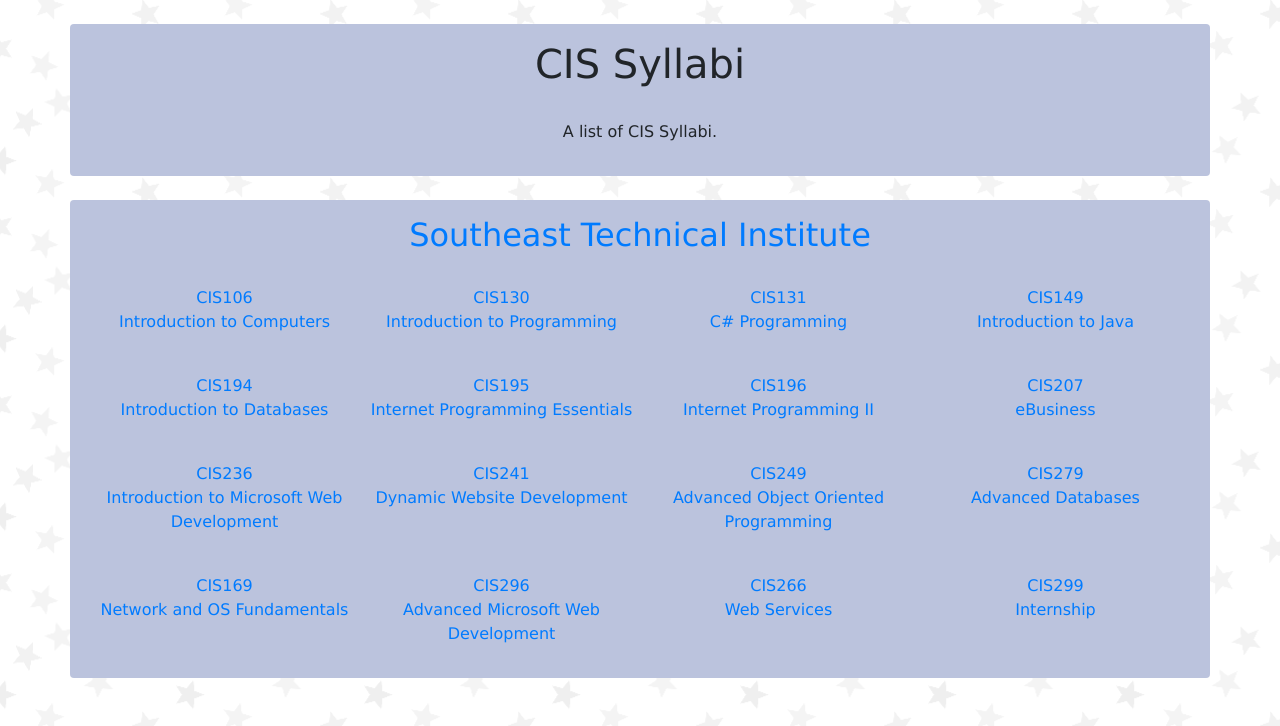
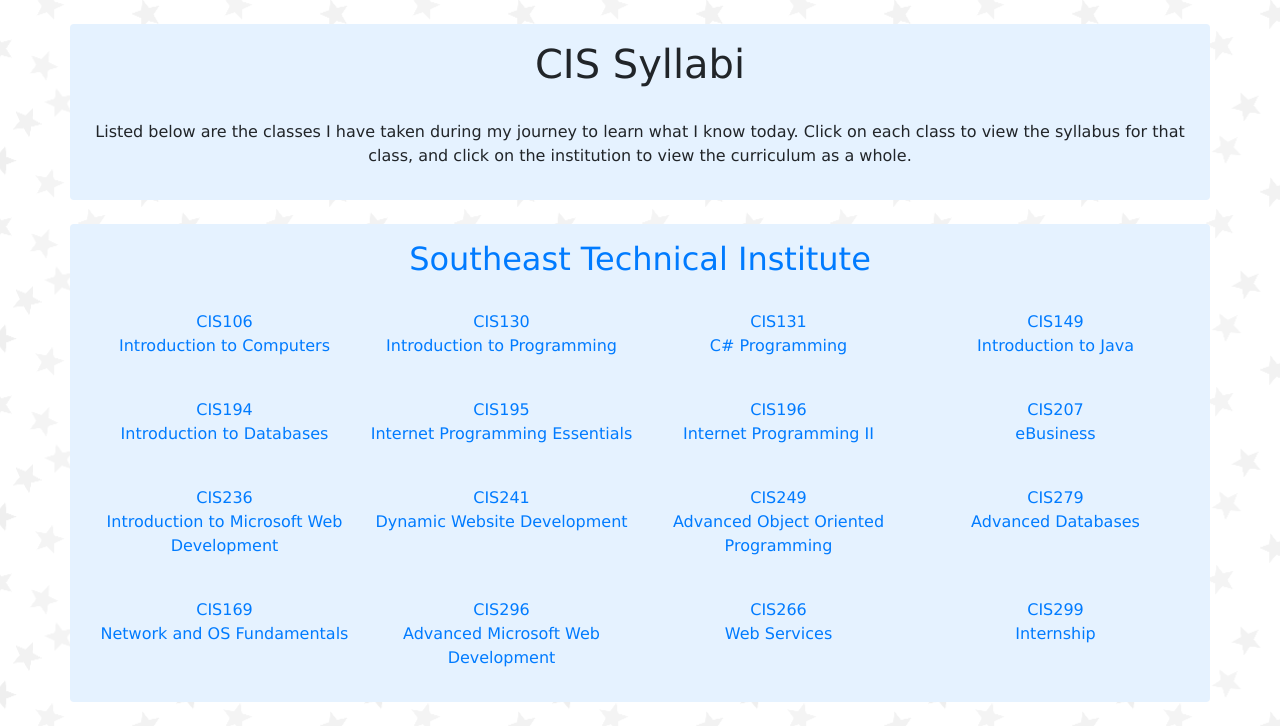
Before and after one commit to sashimimi/sashimimi.me, a PHP site: page /view/syllabi.html in a window 1280 px wide. Shown: the part 74-800 px from the top of the page. Run offline with PHP 8.4, Linux system fonts and the light colour scheme.

Commit message:
Complete syllabi page

```diff
--- a/assets/css/main.css
+++ b/assets/css/main.css
@@ -65,7 +65,7 @@ html, body {
 }
 
 .block {
-    background-color: #bbc3dd;
+    background-color: #e5f2ff;
 }
 
 .star {
--- a/view/syllabi.html
+++ b/view/syllabi.html
@@ -34,7 +34,7 @@
         <div class="block container rounded p-3 text-center">
             <h1>CIS Syllabi</h1>
             <br/>
-            <p>A list of CIS Syllabi.</p>
+            <p>Listed below are the classes I have taken during my journey to learn what I know today. Click on each class to view the syllabus for that class, and click on the institution to view the curriculum as a whole.</p>
         </div>
         <br/>
         <div class="block container rounded p-3 text-center">
@@ -48,7 +48,7 @@
                     <p><a href="../assets/pdf/cis130_introduction_to_programming.pdf">CIS130 <br/> Introduction to Programming</a></p>
                 </div>
                 <div class="col-lg-3">
-                    <p><a href="../assets/pdf/cis131_c#_programming.pdf">CIS131 <br/> C# Programming</a></p>
+                    <p><a href="../assets/pdf/cis131_c_sharp_programming.pdf">CIS131 <br/> C# Programming</a></p>
                 </div>
                 <div class="col-lg-3">
                     <p><a href="../assets/pdf/cis149_introduction_to_java.pdf">CIS149 <br/> Introduction to Java</a></p>
```
Also changed, not shown: 3 other files.
